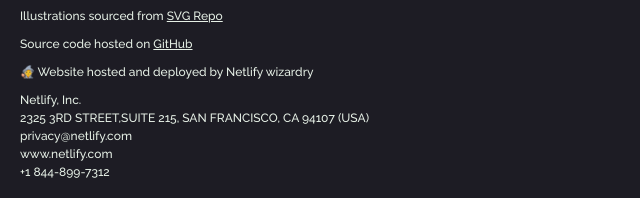
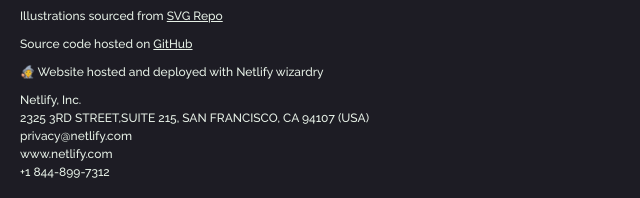
Before and after one commit to MarcFairbrother/memory, a website built with Parcel: page src/index.html in a window 1280 px wide. Shown: the part 917-1115 px from the top of the page, 0-640 px from the left. Built offline with nearby package versions, Linux system fonts and the light colour scheme.

Commit message:
Update text

```diff
--- a/src/index.html
+++ b/src/index.html
@@ -44,7 +44,7 @@
         Source code hosted on
         <a href="https://github.com/MarcFairbrother/memory">GitHub</a>
       </p>
-      <p>🧙 Website hosted and deployed by Netlify wizardry</p>
+      <p>🧙 Website hosted and deployed with Netlify wizardry</p>
       <p>
         Netlify, Inc.<br />
         2325 3RD STREET,SUITE 215, SAN FRANCISCO, CA 94107 (USA)<br />
```
